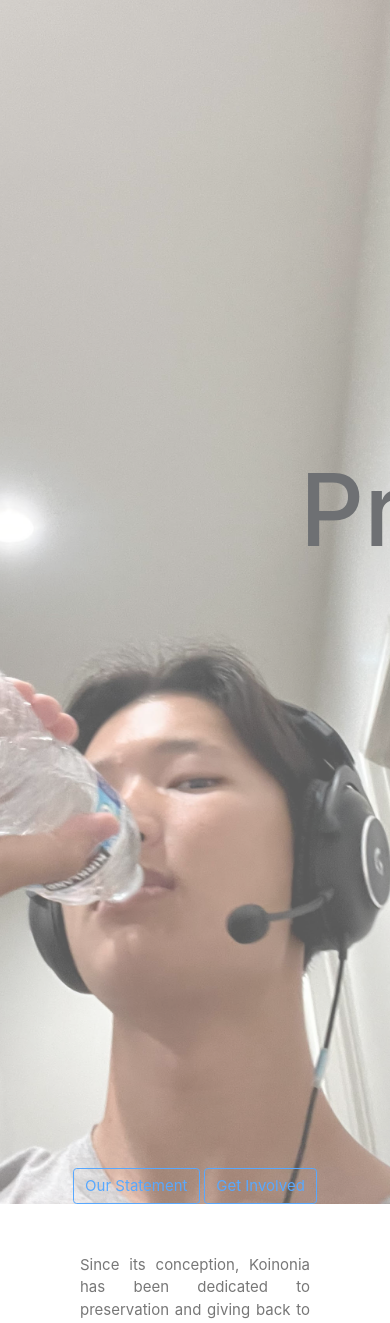
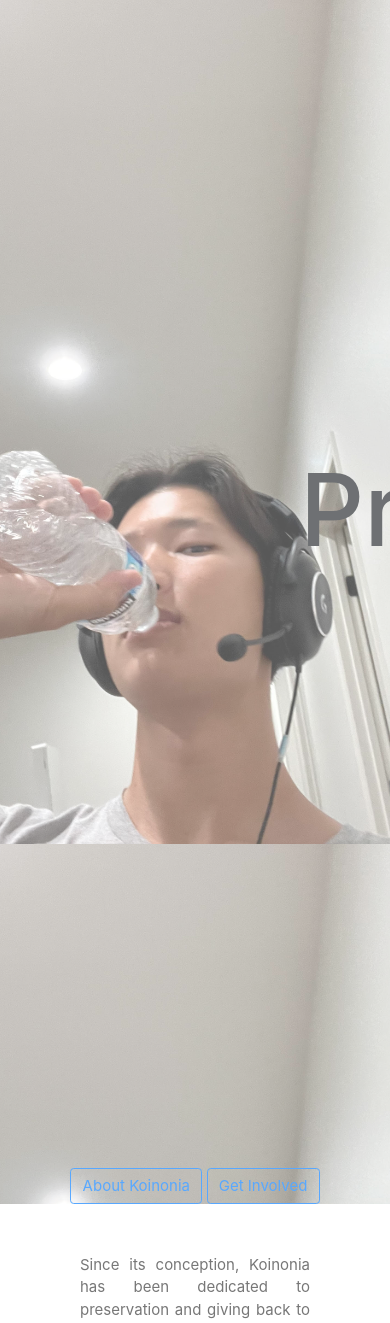
Before and after one commit to peacekeeper6/CastSD-Branch-Org, a Flask app: page / in a window 390 px wide; the page is wider, and only the part inside the window is pictured. Shown: the part 161-1484 px from the top of that part. Run offline with Flask 2, Linux system fonts and the light colour scheme; some libraries are stand-ins or nearby versions.

Commit message:
parallax scrolling test for mobile

```diff
--- a/templates/layouts/index.html
+++ b/templates/layouts/index.html
@@ -46,21 +46,11 @@
     color: #111;
     }
 
-    /* Turn off parallax scrolling for tablets and phones */
-    @media only screen and (max-device-width: 1024px) {
-    .bgimg-1, .bgimg-2, .bgimg-3 {
-    background-attachment: scroll;
-    }
-    }
-    .header {
+    {#/* Turn off parallax scrolling for tablets and phones */#}
+    {#@media only screen and (max-device-width: 1024px) {#}
+    {#.bgimg-1, .bgimg-2, .bgimg-3 {#}
+    {#background-attachment: scroll;#}
 
-        background-color: #f1f1f1;
-
-        padding: 20px;
-
-        text-align: center;
-
-    }
     h1 {
         display: inline-block;
         padding-top: 450px;
@@ -125,7 +115,7 @@
         </h1>
         <div>
             <center>
-                <button type="button" class="btn btn-outline-primary" onclick="document.location={{url_for('ourstatement')}}">Our Statement</button>
+                <button type="button" class="btn btn-outline-primary" onclick="document.location={{url_for('aboutkoinonia')}}">About Koinonia</button>
                 <button type="button" class="btn btn-outline-primary" onclick="document.location='GetInvolved'">Get Involved</button>
             </center>
         </div>
```
